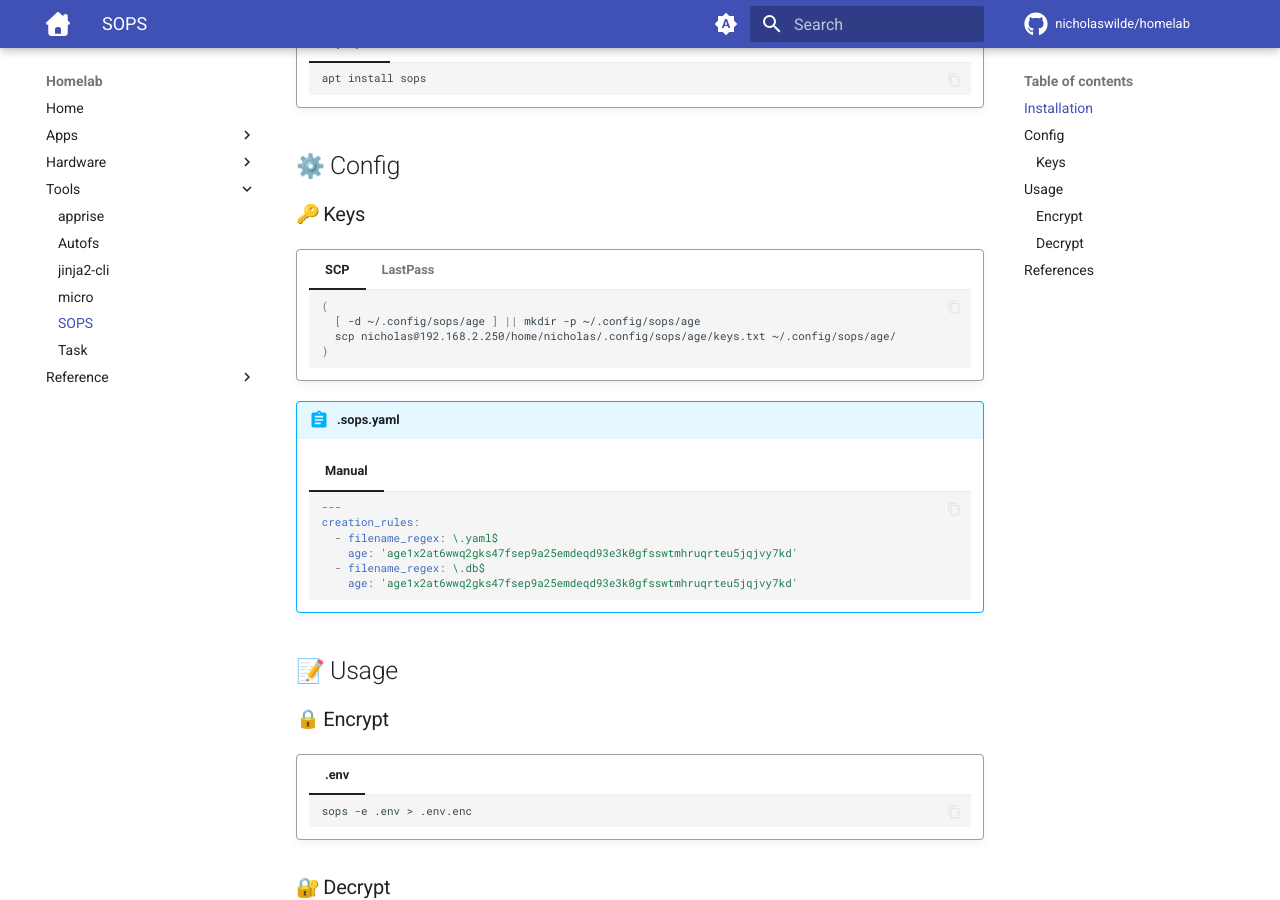
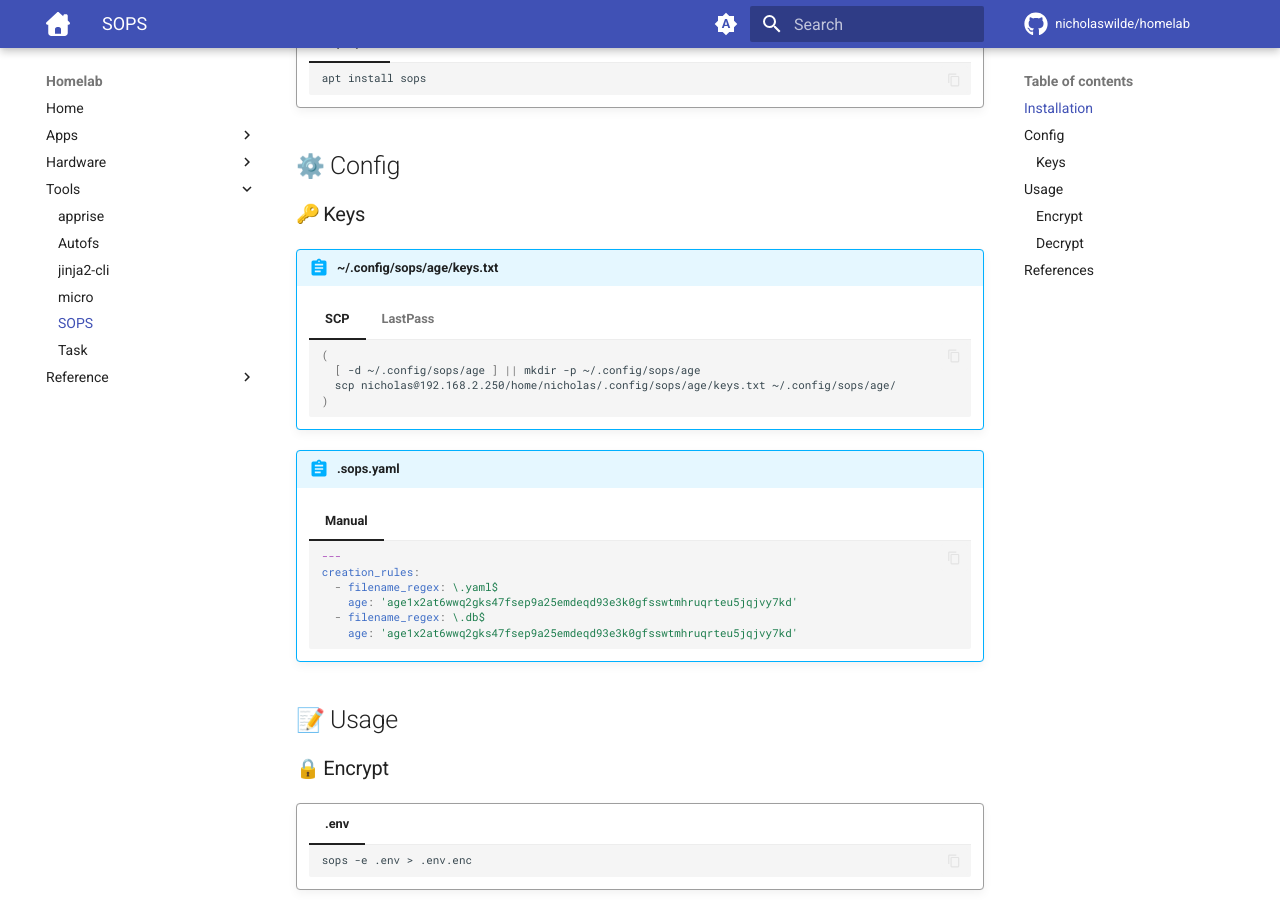
Before and after one commit to nicholaswilde/homelab, an MkDocs documentation site: the page built from docs/tools/sops.md, in a window 1280 px wide and 900 px high, scrolled down 428 px. Built offline with MkDocs 1.6.1 and Material for MkDocs 9.7.7, drawn with Linux system fonts in a browser that asks for light colours; emoji names are drawn with the system emoji font; comment, search, counter and statistics services are not loaded.

Commit message:
Update sops.md

```diff
--- a/docs/tools/sops.md
+++ b/docs/tools/sops.md
@@ -30,7 +30,7 @@
 
 ### :key: Keys
 
-!!! quote ""
+!!! abstract "~/.config/sops/age/keys.txt"
 
     === "SCP"
 
```
